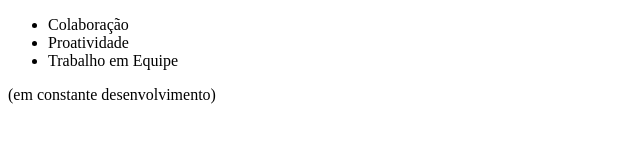
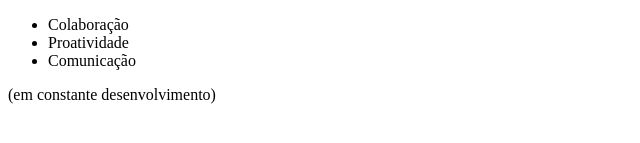
Before and after one commit to fasouzarj/fasouzarj.github.io, a plain HTML site: page index.html in a window 1280 px wide. Shown: the part 301-444 px from the top of the page, 0-640 px from the left. Drawn offline with Linux system fonts and the light colour scheme.

Commit message:
Atualização

```diff
--- a/index.html
+++ b/index.html
@@ -21,7 +21,7 @@
       <ul><h3>Soft Skills</h3>
         <li>Colaboração</li>
         <li>Proatividade</li>
-        <li>Trabalho em Equipe</li>
+        <li>Comunicação</li>
       </ul>
       (em constante desenvolvimento)
     </nav>
```
